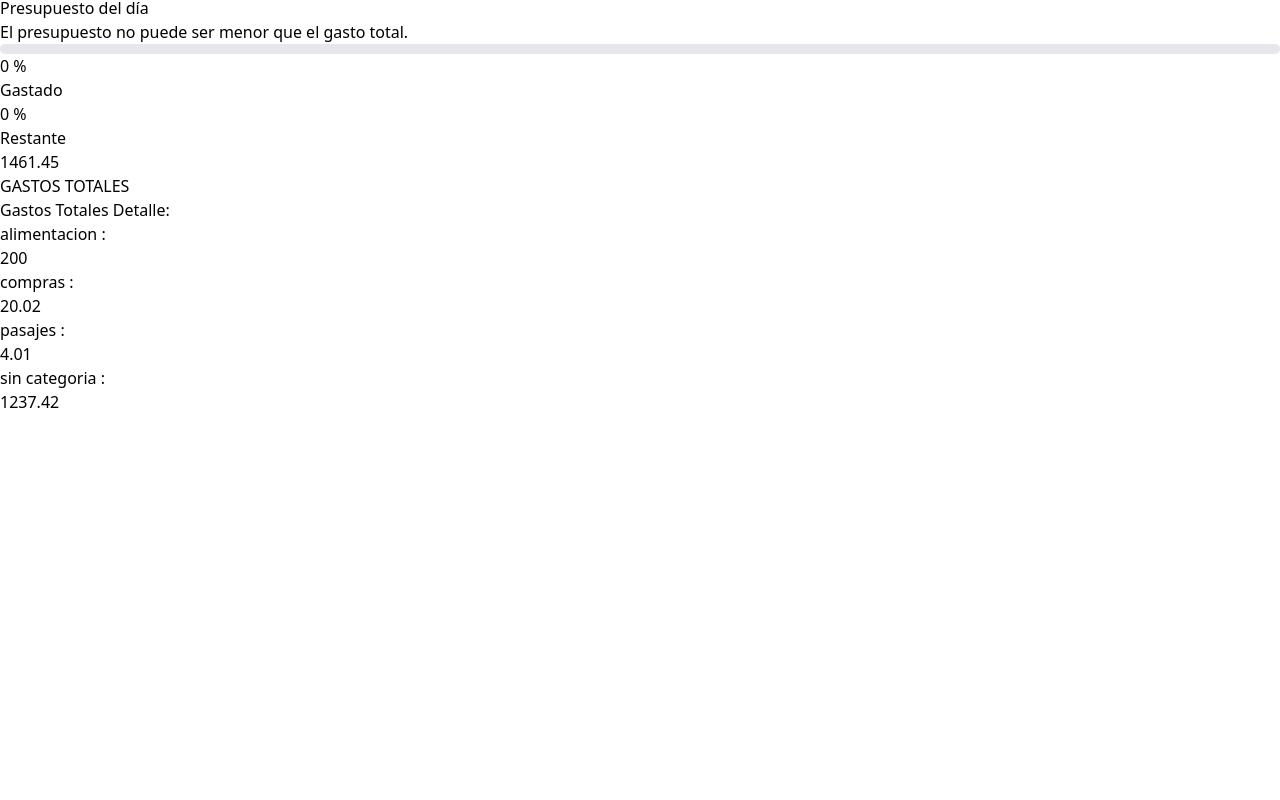
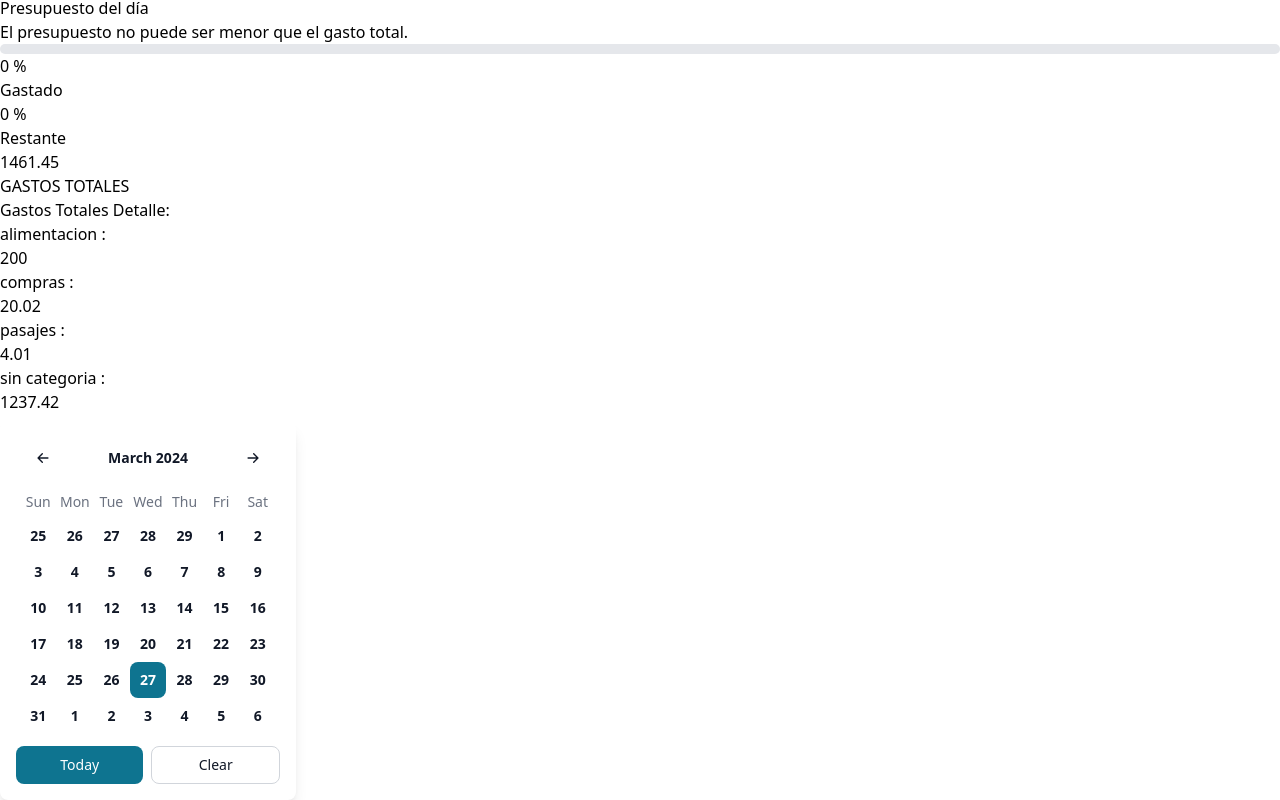
Before and after one commit to nattdev/expense-record-app, a React (Vite) app in the folder client/: page / in a window 1280 px wide. Shown: the part 544-1344 px from the top of the page. Before the commit the page ends 958 px from the top, so only its background shows below. Built offline with nearby package versions, Linux system fonts and the light colour scheme.

Commit message:
Add Calendar component

```diff
--- a/client/src/App.jsx
+++ b/client/src/App.jsx
@@ -1,4 +1,5 @@
 import BudgetStatistics from "./components/BudgetStatistics"
+import Calendar from "./components/Calendar"
 import { ExpensesContextProvider } from "./components/ExpensesContext"
 import ExpensesRegister from "./components/ExpensesRegister"
 import TotalExpenses from "./components/TotalExpenses"
@@ -8,10 +9,11 @@ function App() {
   return (
     <>
       <ExpensesContextProvider>
-        <ExpensesRegister />
-        <BudgetStatistics />
-        <TotalExpenses />
-        <TotalExpensesDetail />
+          <ExpensesRegister />
+          <BudgetStatistics />
+          <TotalExpenses />
+          <TotalExpensesDetail />
+          <Calendar />
       </ ExpensesContextProvider>
     </>
   )
```
